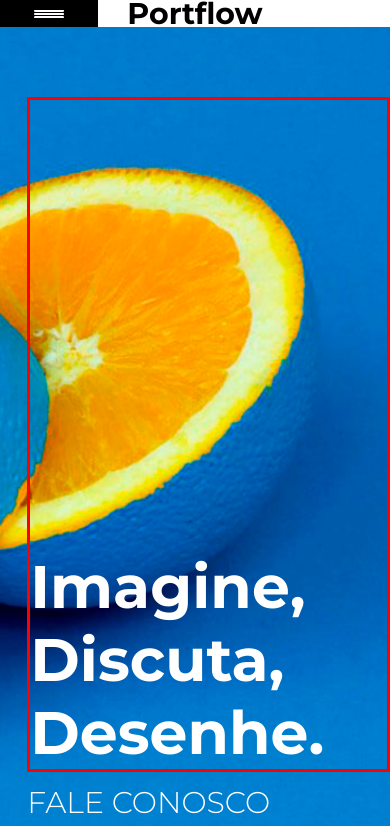
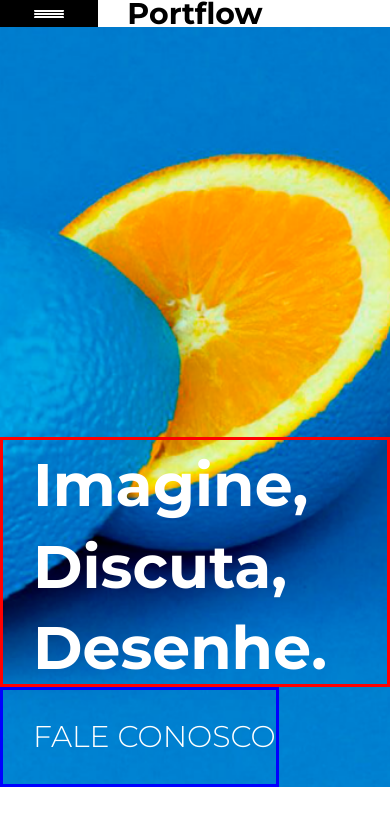
Before and after one commit to KauanJonatas/PortFlow, a plain HTML site: page index.html in a window 390 px wide. Shown: the top 826 px of the page. Drawn offline with Linux system fonts and the light colour scheme.

Commit message:
correction responsive

```diff
--- a/index.html
+++ b/index.html
@@ -26,7 +26,11 @@
 <main>
         <div class="class-space"></div>
         <div class="banner">
-            <h1>imagine, discuta, desenhe.</h1>
+            <h1>
+                <div>imagine,</div>
+                <div>discuta,</div>
+                <div>desenhe.</div>
+            </h1>
             <p class="talkWithUs">fale conosco</p>
         </div>
 
--- a/style.css
+++ b/style.css
@@ -66,12 +66,14 @@ header nav ul li:hover{
     cursor: pointer;
 }
 
+
 /*Banner*/
 
 .banner{
     /* Display */
     display: flex;
     justify-content: center;
+    align-items: flex-start;
     flex-direction: column;
     height: 80vh;
 
@@ -88,8 +90,11 @@ header nav ul li:hover{
 }
 
 .banner h1{
-    margin-top: 5vw;
-    margin-left: 7vw;
+    text-indent: 30px;
+    display: flex;
+    flex-wrap: wrap;
+    flex-direction: row;
+    border: solid red;
     font-family: 'Montserrat', sans-serif;
     font-weight: bold;
     text-transform: capitalize;
@@ -97,16 +102,21 @@ header nav ul li:hover{
 }
 
 .talkWithUs{
-    margin-top: 3vw;
-    margin-left: 7vw;
+    text-indent: 30px;
+    border: solid blue;
+    display: flex;
+    align-items: flex-end;
+    height: 100px;
     width: fit-content;
-    transition: 0.3s;
+    transition: 0.5s;
 }
 
 .talkWithUs:hover{
     text-decoration: underline;
-    transform: scale(1.1);
+    font-size: 40px;
+
 }
+
 
 /*Portfolio Images*/
 
@@ -217,16 +227,29 @@ footer{
     }
 
     .banner{
-        height: 100vh;
-        background-position: 600px;
+        justify-content: end;
+        height: 90vh;
+
+        background-repeat: no-repeat;
+        background-image:url(imagens/CropBanner.png);
     }
 
     .banner h1{
         display: flex;
         align-items: flex-end;
-        height: 80vh;
-        border: solid red
+        height: 250px;
+
+    }
+
+    .talkWithUs{
+        align-items: center;
+    }
+
+    .imgPort img{
+        width: 40vw;
+        height: 40vh;
+    }
 
 
-    }
+
 }
```
Also changed, not shown: imagens/CropBanner.png (added).
